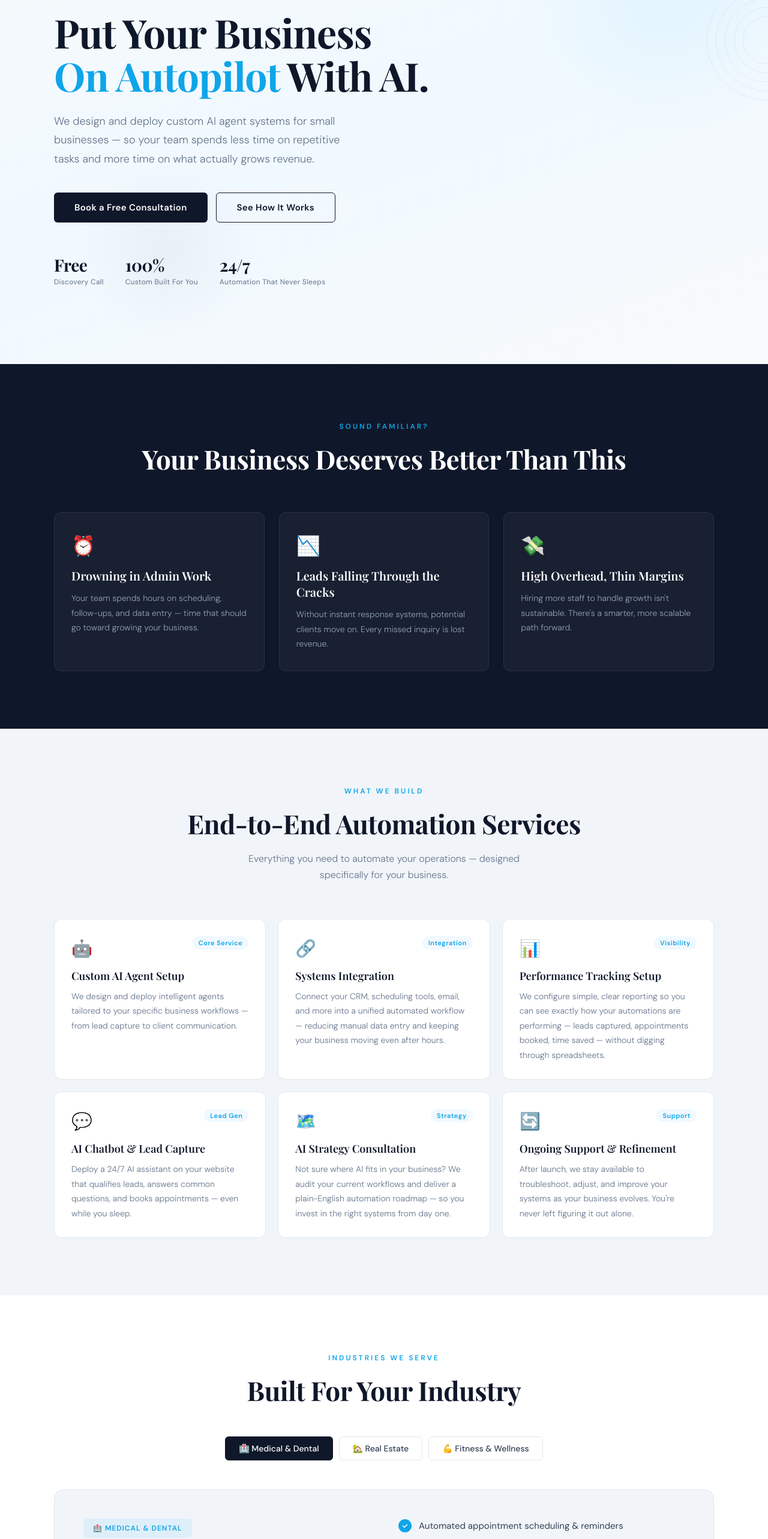
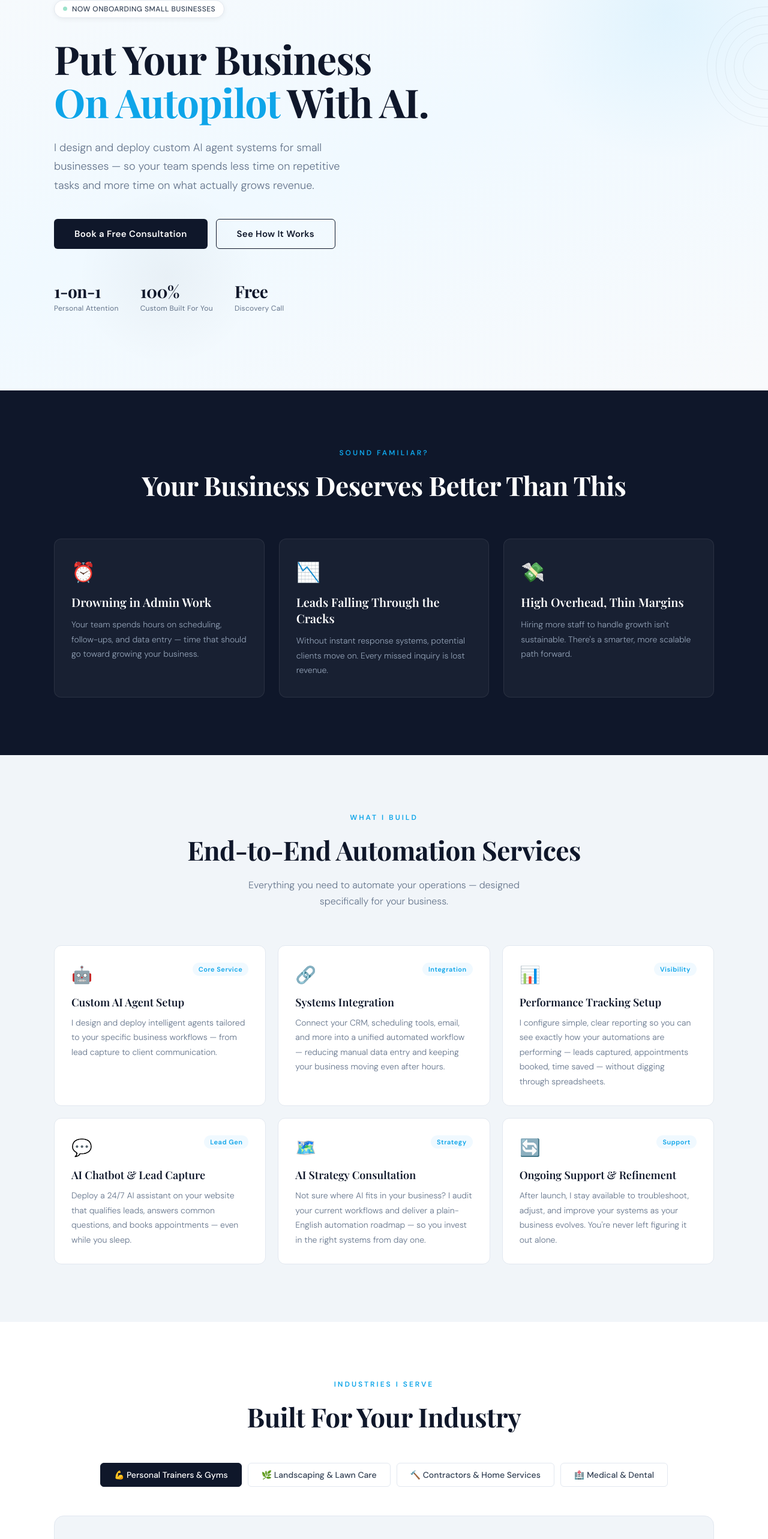
Before and after one commit to TsSource/Sharma-Automation, a React (Create React App) app: page / in a window 1280 px wide. Shown: the part 193-2759 px from the top of the page at 60% size. Built offline with nearby package versions, Linux system fonts and the light colour scheme.

Commit message:
add pricing to founding client offer

```diff
--- a/src/App.js
+++ b/src/App.js
@@ -9,13 +9,34 @@ const PAIN_POINTS = [
 ];
 
 const SERVICES = [
-  { icon: "🤖", title: "Custom AI Agent Setup", desc: "We design and deploy intelligent agents tailored to your specific business workflows — from lead capture to client communication.", tag: "Core Service" },
+  { icon: "🤖", title: "Custom AI Agent Setup", desc: "I design and deploy intelligent agents tailored to your specific business workflows — from lead capture to client communication.", tag: "Core Service" },
   { icon: "🔗", title: "Systems Integration", desc: "Connect your CRM, scheduling tools, email, and more into a unified automated workflow — reducing manual data entry and keeping your business moving even after hours.", tag: "Integration" },
-  { icon: "📊", title: "Performance Tracking Setup", desc: "We configure simple, clear reporting so you can see exactly how your automations are performing — leads captured, appointments booked, time saved — without digging through spreadsheets.", tag: "Visibility" }, { icon: "💬", title: "AI Chatbot & Lead Capture", desc: "Deploy a 24/7 AI assistant on your website that qualifies leads, answers common questions, and books appointments — even while you sleep.", tag: "Lead Gen" },
-  { icon: "🗺️", title: "AI Strategy Consultation", desc: "Not sure where AI fits in your business? We audit your current workflows and deliver a plain-English automation roadmap — so you invest in the right systems from day one.", tag: "Strategy" },
-  { icon: "🔄", title: "Ongoing Support & Refinement", desc: "After launch, we stay available to troubleshoot, adjust, and improve your systems as your business evolves. You're never left figuring it out alone.", tag: "Support" },];
+  { icon: "📊", title: "Performance Tracking Setup", desc: "I configure simple, clear reporting so you can see exactly how your automations are performing — leads captured, appointments booked, time saved — without digging through spreadsheets.", tag: "Visibility" }, { icon: "💬", title: "AI Chatbot & Lead Capture", desc: "Deploy a 24/7 AI assistant on your website that qualifies leads, answers common questions, and books appointments — even while you sleep.", tag: "Lead Gen" },
+  { icon: "🗺️", title: "AI Strategy Consultation", desc: "Not sure where AI fits in your business? I audit your current workflows and deliver a plain-English automation roadmap — so you invest in the right systems from day one.", tag: "Strategy" },
+  { icon: "🔄", title: "Ongoing Support & Refinement", desc: "After launch, I stay available to troubleshoot, adjust, and improve your systems as your business evolves. You're never left figuring it out alone.", tag: "Support" },];
 
 const INDUSTRIES = [
+  {
+    name: "Personal Trainers & Gyms",
+    icon: "💪",
+    color: "#f59e0b",
+    headline: "Fill your schedule. Keep your clients.",
+    points: ["Automated lead capture from Instagram & website", "Session reminders that cut no-shows by 40%", "New client onboarding without the back-and-forth", "Payment collection that runs itself"],
+  },
+  {
+    name: "Landscaping & Lawn Care",
+    icon: "🌿",
+    color: "#10b981",
+    headline: "Never miss a lead. Get paid on time.",
+    points: ["Missed call capture — instant text response to every lead", "Automated quote follow-ups at Day 2 and Day 5", "Job scheduling and crew notifications sent automatically", "Invoice reminders so you stop chasing payments"],
+  },
+  {
+    name: "Contractors & Home Services",
+    icon: "🔨",
+    color: "#3B8BD4",
+    headline: "Win more jobs. Spend less time on admin.",
+    points: ["Automated lead response before competitors call back", "Estimate follow-up sequences that close more jobs", "Appointment confirmations and day-before reminders", "Review requests after every completed job"],
+  },
   {
     name: "Medical & Dental",
     icon: "🏥",
@@ -23,27 +44,13 @@ const INDUSTRIES = [
     headline: "Free your staff from admin. Focus on patient care.",
     points: ["Automated appointment scheduling & reminders", "Digital new patient intake forms & follow-ups", "Post-visit check-in & review request automation", "No-show reduction through smart reminder sequences"],
   },
-  {
-    name: "Real Estate",
-    icon: "🏡",
-    color: "#10b981",
-    headline: "Respond to every lead. Close more deals.",
-    points: ["Automated lead capture & instant follow-up sequences", "Showing scheduling & confirmation reminders", "Personalized property listing follow-ups", "CRM-connected pipelines that keep every lead warm"],
-  },
-  {
-    name: "Fitness & Wellness",
-    icon: "💪",
-    color: "#f59e0b",
-    headline: "Fill your classes. Retain your members.",
-    points: ["Automated class booking & waitlist management", "New member welcome sequences & check-in reminders", "Re-engagement campaigns for inactive members", "Review & referral automation to grow your community"],
-  },
 ];
 
 const STEPS = [
-  { num: "01", title: "Discovery Call", desc: "We start with a free 30-minute consultation to understand your workflows, pain points, and goals. No jargon, no pressure — just a real conversation." },
-  { num: "02", title: "Custom Blueprint", desc: "We map out exactly which agents to build, what tools to connect, and what results to expect — with a clear timeline and transparent pricing tailored to your project." },
-  { num: "03", title: "Build & Deploy", desc: "We build, test, and launch your automation stack. Every system is thoroughly tested before going live so it performs reliably from day one." },
-  { num: "04", title: "Measure & Optimize", desc: "We track performance from day one and stay available to refine your agents as your business evolves. You'll always know what's working and what can be improved." },
+  { num: "01", title: "Discovery Call", desc: "I start with a free 30-minute consultation to understand your workflows, pain points, and goals. No jargon, no pressure — just a real conversation." },
+  { num: "02", title: "Custom Blueprint", desc: "I map out exactly which agents to build, what tools to connect, and what results to expect — with a clear timeline and transparent pricing tailored to your project." },
+  { num: "03", title: "Build & Deploy", desc: "I build, test, and launch your automation stack. Every system is thoroughly tested before going live so it performs reliably from day one." },
+  { num: "04", title: "Measure & Optimize", desc: "I track performance from day one and stay available to refine your agents as your business evolves. You'll always know what's working and what can be improved." },
 ];
 
 function useInView(threshold = 0.15) {
@@ -76,6 +83,7 @@ export default function App() {
   // eslint-disable-next-line no-unused-vars
   const [menuOpen, setMenuOpen] = useState(false);
   const [scrolled, setScrolled] = useState(false);
+  const [annBarVisible, setAnnBarVisible] = useState(true);
   const [formData, setFormData] = useState({ name: "", email: "", business: "", message: "" });
 const [submitted, setSubmitted] = useState(false);
 const [formError, setFormError] = useState(false);
@@ -164,6 +172,12 @@ const [submitting, setSubmitting] = useState(false);
         textarea { resize: vertical; min-height: 110px; }
         label { font-family: 'DM Sans', sans-serif; font-size: 13px; font-weight: 500; color: #334155; display: block; margin-bottom: 6px; }
 
+        .ann-link { color: #fff; font-weight: 700; cursor: pointer; text-decoration: none; }
+        .ann-link:hover { text-decoration: underline; }
+        .ann-dismiss { background: none; border: none; color: #fff; font-size: 14px; cursor: pointer; opacity: 0.7; position: absolute; right: 16px; line-height: 1; padding: 4px; }
+        .ann-dismiss:hover { opacity: 1; }
+        .ann-text-desktop { display: inline; }
+        .ann-text-mobile { display: none; }
         @media (max-width: 768px) {
   .desktop-nav { display: none !important; }
   .hamburger { display: flex !important; }
@@ -172,6 +186,9 @@ const [submitting, setSubmitting] = useState(false);
   .two-col { grid-template-columns: 1fr !important; gap: 40px !important; }
   .industry-panel { grid-template-columns: 1fr !important; gap: 32px !important; }
   .about-badge { display: none !important; }
+  .industry-btn { flex: 1 1 auto; min-width: 140px; text-align: center; }
+  .ann-text-desktop { display: none; }
+  .ann-text-mobile { display: inline; }
 }
 @media (min-width: 769px) {
   .hamburger { display: none !important; }
@@ -179,13 +196,29 @@ const [submitting, setSubmitting] = useState(false);
 }
       `}</style>
 
+      {/* ANNOUNCEMENT BAR */}
+      {annBarVisible && (
+        <div style={{
+          position: "relative", zIndex: 200,
+          background: "#92400e", color: "#ffffff",
+          height: 44, width: "100%",
+          display: "flex", alignItems: "center", justifyContent: "center",
+          gap: 12, fontFamily: "'DM Sans', sans-serif", fontSize: 13,
+        }}>
+          <span className="ann-text-desktop">🎯 Founding client rate: $500 setup fee (normally $1,000+) — only 3 spots available.</span>
+          <span className="ann-text-mobile">🎯 3 founding client spots available</span>
+          <span className="ann-link" onClick={() => scrollTo("founding-clients")}>Claim Your Spot →</span>
+          <button className="ann-dismiss" onClick={() => setAnnBarVisible(false)} aria-label="Dismiss">✕</button>
+        </div>
+      )}
+
       {/* NAV */}
       <nav style={{
-        position: "fixed", top: 0, left: 0, right: 0, zIndex: 100,
+        position: "fixed", top: annBarVisible ? 44 : 0, left: 0, right: 0, zIndex: 100,
         background: scrolled ? "rgba(255,255,255,0.97)" : "transparent",
         borderBottom: scrolled ? "1px solid #e2e8f0" : "1px solid transparent",
         backdropFilter: scrolled ? "blur(12px)" : "none",
-        transition: "all 0.3s ease",
+        transition: "all 0.3s ease, top 0.3s ease",
         padding: "0 5vw",
       }}>
         <div style={{ maxWidth: 1100, margin: "0 auto", display: "flex", alignItems: "center", justifyContent: "space-between", height: 68 }}>
@@ -278,14 +311,14 @@ const [submitting, setSubmitting] = useState(false);
               With AI.
             </h1>
             <p className="dm" style={{ fontSize: 18, color: s.mid, lineHeight: 1.75, marginBottom: 40, maxWidth: 520, fontWeight: 300 }}>
-              We design and deploy custom AI agent systems for small businesses — so your team spends less time on repetitive tasks and more time on what actually grows revenue.
+              I design and deploy custom AI agent systems for small businesses — so your team spends less time on repetitive tasks and more time on what actually grows revenue.
             </p>
             <div style={{ display: "flex", gap: 14, flexWrap: "wrap", alignItems: "center" }}>
               <button className="btn-primary" onClick={() => scrollTo("contact")} style={{ fontSize: 15, padding: "15px 34px" }}>Book a Free Consultation</button>
               <button className="btn-outline" onClick={() => scrollTo("how-it-works")} style={{ fontSize: 15, padding: "14px 34px" }}>See How It Works</button>
             </div>
             <div style={{ marginTop: 52, display: "flex", gap: 36, flexWrap: "wrap" }}>
-              {[["Free", "Discovery Call"], ["100%", "Custom Built For You"], ["24/7", "Automation That Never Sleeps"]].map(([val, label]) => (
+              {[["1-on-1", "Personal Attention"], ["100%", "Custom Built For You"], ["Free", "Discovery Call"]].map(([val, label]) => (
                 <div key={label}>
                   <div className="playfair" style={{ fontSize: 28, fontWeight: 700, color: s.navy, letterSpacing: "-0.5px" }}>{val}</div>
                   <div className="dm" style={{ fontSize: 12, color: s.mid, marginTop: 2, letterSpacing: "0.3px" }}>{label}</div>
@@ -324,7 +357,7 @@ const [submitting, setSubmitting] = useState(false);
         <div style={{ maxWidth: 1100, margin: "0 auto" }}>
           <FadeIn>
             <div style={{ textAlign: "center", marginBottom: 60 }}>
-              <p className="dm" style={{ fontSize: 12, letterSpacing: "3px", color: s.accent, textTransform: "uppercase", marginBottom: 16, fontWeight: 600 }}>What We Build</p>
+              <p className="dm" style={{ fontSize: 12, letterSpacing: "3px", color: s.accent, textTransform: "uppercase", marginBottom: 16, fontWeight: 600 }}>What I Build</p>
               <h2 className="playfair" style={{ fontSize: "clamp(28px, 4vw, 44px)", fontWeight: 700, color: s.navy, letterSpacing: "-0.5px", marginBottom: 16 }}>End-to-End Automation Services</h2>
               <p className="dm" style={{ fontSize: 16, color: s.mid, maxWidth: 480, margin: "0 auto", fontWeight: 300, lineHeight: 1.7 }}>Everything you need to automate your operations — designed specifically for your business.</p>
             </div>
@@ -351,7 +384,7 @@ const [submitting, setSubmitting] = useState(false);
         <div style={{ maxWidth: 1100, margin: "0 auto" }}>
           <FadeIn>
             <div style={{ textAlign: "center", marginBottom: 48 }}>
-              <p className="dm" style={{ fontSize: 12, letterSpacing: "3px", color: s.accent, textTransform: "uppercase", marginBottom: 16, fontWeight: 600 }}>Industries We Serve</p>
+              <p className="dm" style={{ fontSize: 12, letterSpacing: "3px", color: s.accent, textTransform: "uppercase", marginBottom: 16, fontWeight: 600 }}>Industries I Serve</p>
               <h2 className="playfair" style={{ fontSize: "clamp(28px, 4vw, 44px)", fontWeight: 700, color: s.navy, letterSpacing: "-0.5px" }}>Built For Your Industry</h2>
             </div>
             <div style={{ display: "flex", gap: 10, justifyContent: "center", marginBottom: 48, flexWrap: "wrap" }}>
@@ -384,7 +417,7 @@ const [submitting, setSubmitting] = useState(false);
                   {INDUSTRIES[activeIndustry].headline}
                 </h3>
                 <button className="btn-primary" onClick={() => scrollTo("contact")}>
-                  Talk To Us About {INDUSTRIES[activeIndustry].name} →
+                  Talk To Me About {INDUSTRIES[activeIndustry].name} →
                 </button>
               </div>
               <div>
@@ -452,13 +485,13 @@ const [submitting, setSubmitting] = useState(false);
                 Real Expertise.<br />No Fluff.
               </h2>
               <p className="dm" style={{ fontSize: 15, color: s.mid, lineHeight: 1.85, marginBottom: 20, fontWeight: 300 }}>
-                I'm <strong style={{ color: s.navy, fontWeight: 600 }}>Rohit Sharma</strong>, an AI automation specialist with a simple mission: help small businesses reclaim their time.
+                I'm Rohit Sharma, and I started Sharma Automation with one simple goal — to help small business owners stop spending their evenings doing work that a system could handle for them.
               </p>
               <p className="dm" style={{ fontSize: 15, color: s.mid, lineHeight: 1.85, marginBottom: 20, fontWeight: 300 }}>
-                I built Sharma Automation because I kept watching talented business owners drown in tasks that technology should be handling — scheduling, follow-ups, billing, reminders. Work that's necessary, but pulls you away from what you're actually good at.
+                I'm building this business one client at a time, which means when you work with me, you get my full attention — not a ticket number. Every system I build starts with a real conversation about how YOUR business actually works.
               </p>
               <p className="dm" style={{ fontSize: 15, color: s.mid, lineHeight: 1.85, marginBottom: 32, fontWeight: 300 }}>
-                I have a particular focus on medical & dental, real estate, and fitness & wellness — but any small business with repetitive workflows and big growth goals is exactly who I'm here to help. Every engagement starts with a free consultation, because the right automation strategy begins with truly understanding your business first.
+                I'm currently taking on a small number of founding clients — businesses that want to get ahead of the automation curve before their competitors do. If that's you, let's talk.
               </p>
               <div style={{ display: "flex", gap: 32 }}>
                 {[["Local LLMs", "On-premise AI"], ["API Integrations", "Cloud AI"], ["Workflow Design", "End-to-end"]].map(([title, sub]) => (
@@ -473,6 +506,35 @@ const [submitting, setSubmitting] = useState(false);
         </div>
       </section>
 
+      {/* FOUNDING CLIENT BANNER */}
+      <section id="founding-clients" style={{ padding: "72px 5vw", background: s.white }}>
+        <FadeIn>
+          <div style={{
+            maxWidth: 960, margin: "0 auto",
+            background: "#fffbeb", border: "1px solid #fde68a",
+            borderRadius: 12, padding: 40, textAlign: "center",
+          }}>
+            <div style={{
+              display: "inline-block",
+              background: "#fef3c7", color: "#92400e",
+              fontSize: 11, fontWeight: 700, letterSpacing: "2px",
+              padding: "4px 12px", borderRadius: 20,
+              fontFamily: "'DM Sans', sans-serif",
+              textTransform: "uppercase", marginBottom: 20,
+            }}>LIMITED AVAILABILITY</div>
+            <h2 className="playfair" style={{ fontSize: "clamp(24px, 3.5vw, 36px)", fontWeight: 700, color: s.navy, letterSpacing: "-0.5px", marginBottom: 20 }}>
+              Now Accepting Founding Clients
+            </h2>
+            <p className="dm" style={{ fontSize: 15, color: s.mid, lineHeight: 1.85, maxWidth: 700, margin: "0 auto 32px", fontWeight: 300 }}>
+              I'm currently taking on 3 founding clients at a specially reduced rate in exchange for an honest case study and testimonial. Founding client setup fee: $500 (normally $1,000+). Monthly support from $200/mo. You get a fully built automation system that pays for itself in the first month. I get real-world experience and a story to tell. If you're a personal trainer, gym owner, landscaper, or contractor — this offer is for you.
+            </p>
+            <button className="btn-primary" onClick={() => scrollTo("contact")} style={{ fontSize: 15, padding: "15px 34px", background: "#92400e" }}>
+              Claim a Founding Client Spot →
+            </button>
+          </div>
+        </FadeIn>
+      </section>
+
       {/* CTA BANNER */}
       <section style={{ padding: "72px 5vw", background: s.navy }}>
         <FadeIn>
@@ -481,7 +543,7 @@ const [submitting, setSubmitting] = useState(false);
               Ready to Automate Your Business?
             </h2>
             <p className="dm" style={{ fontSize: 16, color: "#94a3b8", marginBottom: 36, lineHeight: 1.7, fontWeight: 300 }}>
-              Book a free 30-minute discovery call. We'll map out exactly what's possible for your business — no commitment required.
+              Book a free 30-minute discovery call. I'll map out exactly what's possible for your business — no commitment required.
             </p>
             <button className="btn-primary" onClick={() => scrollTo("contact")} style={{ fontSize: 15, padding: "16px 38px", background: s.accent }}>
               Book My Free Call →
@@ -500,7 +562,7 @@ const [submitting, setSubmitting] = useState(false);
                 Let's Talk About<br />Your Business
               </h2>
               <p className="dm" style={{ fontSize: 15, color: s.mid, lineHeight: 1.85, marginBottom: 40, fontWeight: 300 }}>
-                Fill out the form and I'll get back to you within 24 hours. Or if you'd prefer, book a time directly on my calendar.
+                Fill out the form and I'll get back to you within 24 hours. Founding client setup fees start from $500 — a fraction of what you'll recover in the first month. Monthly support from $200/mo. A full transparent quote is provided on your free call with no obligation.
               </p>
               <div style={{ display: "flex", flexDirection: "column", gap: 20 }}>
                 {[["📧", "Email", "Sharma@SharmaAutomation.com"], ["📍", "Based In", "Randolph, New Jersey"], ["⏱️", "Response Time", "Within 24 Hours"]].map(([icon, label, val]) => (
@@ -529,17 +591,17 @@ const [submitting, setSubmitting] = useState(false);
                     <div><label>Your Name</label><input placeholder="Jane Smith" value={formData.name} onChange={e => setFormData({ ...formData, name: e.target.value })} /></div>
                     <div><label>Email Address</label><input placeholder="jane@business.com" value={formData.email} onChange={e => setFormData({ ...formData, email: e.target.value })} /></div>
                   </div>
-                  <div><label>Business Name & Industry</label><input placeholder="Smith Dental Group — Medical" value={formData.business} onChange={e => setFormData({ ...formData, business: e.target.value })} /></div>
+                  <div><label>Business Name & Industry</label><input placeholder="Mike's Landscaping — Lawn Care" value={formData.business} onChange={e => setFormData({ ...formData, business: e.target.value })} /></div>
                   <div><label>What would you like to automate?</label><textarea placeholder="Tell me about your biggest time drains or the tasks you'd love to hand off..." value={formData.message} onChange={e => setFormData({ ...formData, message: e.target.value })} /></div>
                  <button className="btn-primary" onClick={handleSubmit} disabled={submitting} style={{ width: "100%", padding: "15px", fontSize: 15, textAlign: "center", opacity: submitting ? 0.7 : 1 }}>
   {submitting ? "Sending..." : "Send Message →"}
 </button>
 {formError && (
   <p className="dm" style={{ fontSize: 13, color: "#ef4444", textAlign: "center" }}>
-    Something went wrong. Please try again or email us directly at sharma@sharmaautomation.com
+    Something went wrong. Please try again or email me directly at sharma@sharmaautomation.com
   </p>
 )}
-<p className="dm" style={{ fontSize: 12, color: s.mid, textAlign: "center" }}>No spam. No pressure. Just a conversation.</p>
+<p className="dm" style={{ fontSize: 12, color: s.mid, textAlign: "center" }}>No spam. No pressure. Just a conversation. Most small business setups start from $500.</p>
                 </div>
               </div>
             )}
```
